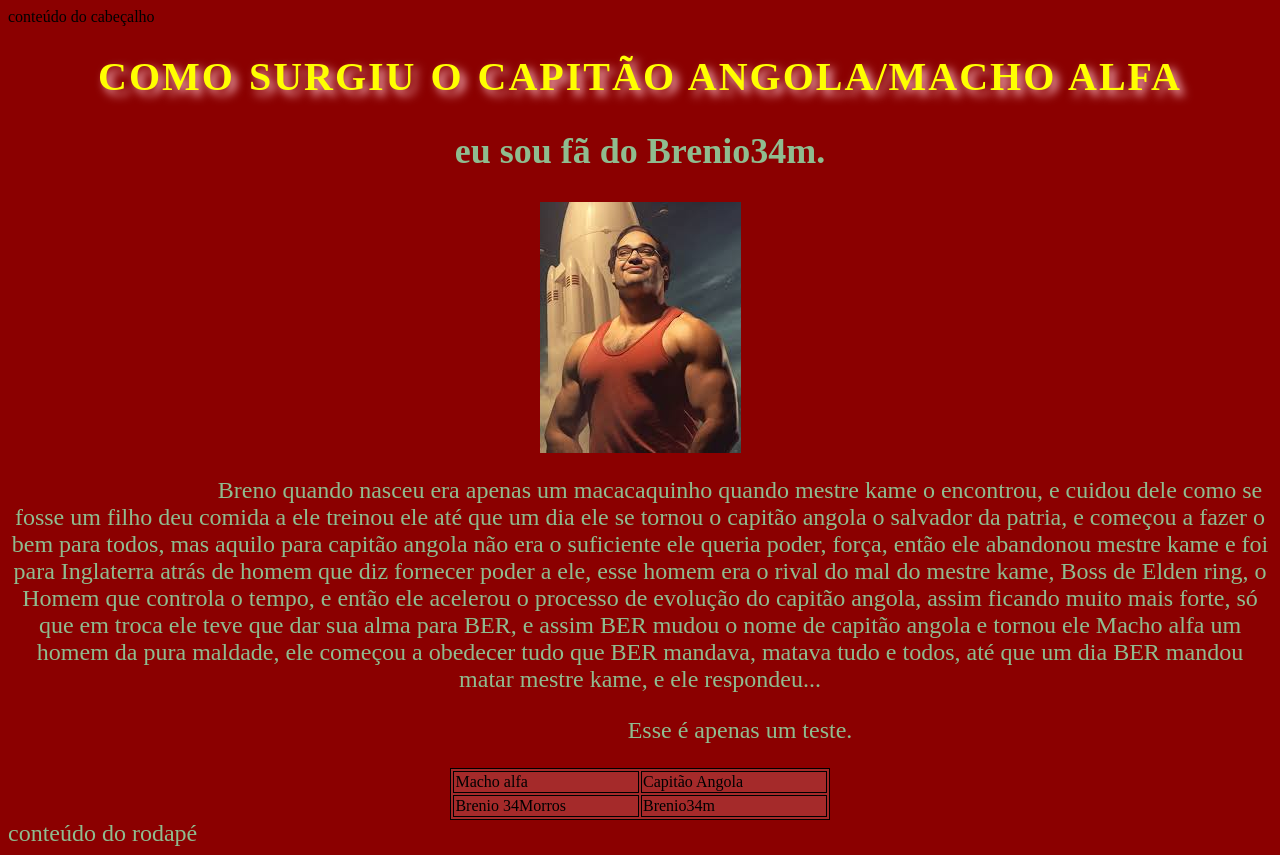
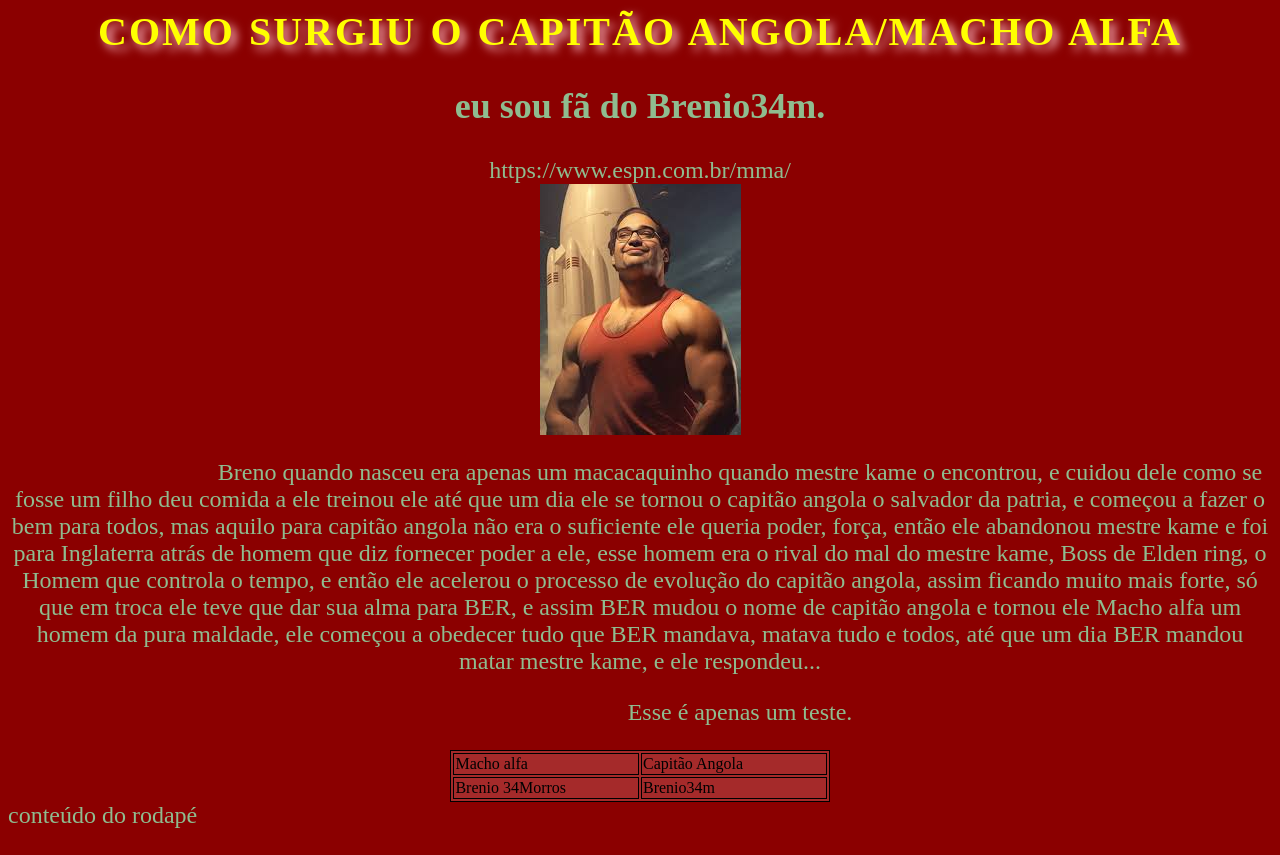
Before and after one commit to FanDoNoReaction/FanDoNoReaction.github.io, a plain HTML site: page index.html in a window 1280 px wide. Drawn offline with Linux system fonts and the light colour scheme.

Commit message:
Update index.html

```diff
--- a/index.html
+++ b/index.html
@@ -30,15 +30,17 @@
 
  </head>
     <body bgcolor = #8B0000>
-    <header>
-     conteúdo do cabeçalho
-    </header>
+
 
 
   <center> <h1>COMO SURGIU O CAPITÃO ANGOLA/MACHO ALFA </h1> </center>
 
       <font color = #8FBC8F size = 5 >
      <center><h2>eu sou fã do Brenio34m.  </h2>
+
+<header>
+     https://www.espn.com.br/mma/
+    </header>
 
       <img src = "images.jpeg"  > </center>
 
```
